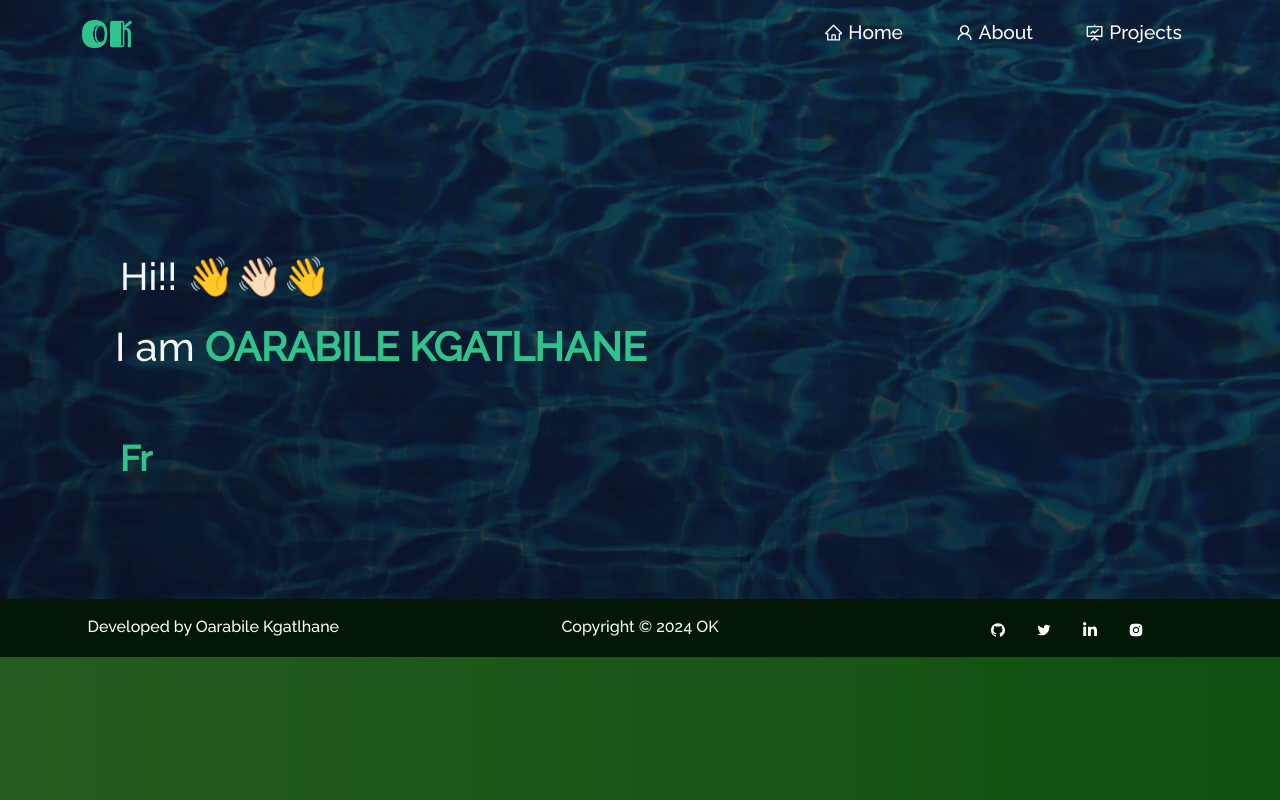
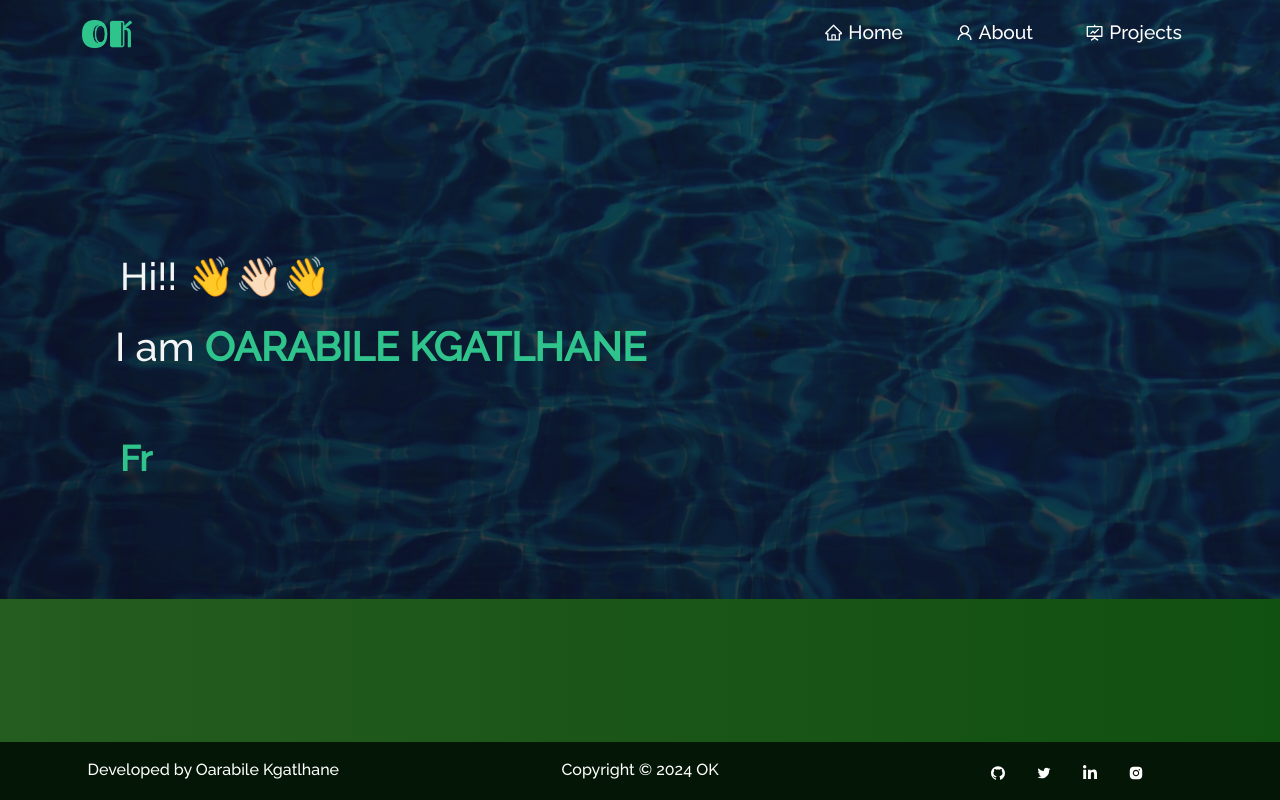
Before and after one commit to 4orops/Portfolio, a React (Create React App) app: page / in a window 1280 px wide. Built offline with nearby package versions, Linux system fonts and the light colour scheme.

Commit message:
Fixing the home page

```diff
--- a/public/index.html
+++ b/public/index.html
@@ -4,7 +4,7 @@
 <head>
   <meta charset="utf-8" />
   <link rel="icon" href="%PUBLIC_URL%/favicon.png" />
-  <meta name="viewport" content="width=device-width, initial-scale=1" />
+  <meta name="viewport" content="width=device-width, initial-scale=1.0" />
   <meta name="theme-color" content="#000000" />
   <meta name="description" content="Web site created using create-react-app" />
   <link rel="manifest" href="%PUBLIC_URL%/manifest.json" />
--- a/src/App.js
+++ b/src/App.js
@@ -9,7 +9,7 @@
   BrowserRouter as Router,
   Route,
   Routes,
-  Navigate
+  Navigate,
 } from "react-router-dom";
 import ScrollToTop from "./components/ScrollToTop";
 import "./style.css";
@@ -26,7 +26,6 @@
 
     return () => clearTimeout(timer);
   }, []);
-
   return (
     <Router>
       <Preloader load={load} />
--- a/src/components/Home/Home.js
+++ b/src/components/Home/Home.js
@@ -6,7 +6,7 @@
   return (
     <section>
       <Container fluid className="home-section" id="home">
-        <Container className="home-content">
+        <Container  className="home-content">
           <Row>
             <Col md={7} className="home-header">
 
--- a/src/style.css
+++ b/src/style.css
@@ -293,6 +293,7 @@
 /* Footer */
 /* --------- */
 .footer {
+  position: fixed;
   background-color: rgb(4, 22, 5);
   bottom: 0 !important;
   padding-top: 10px !important;
```
